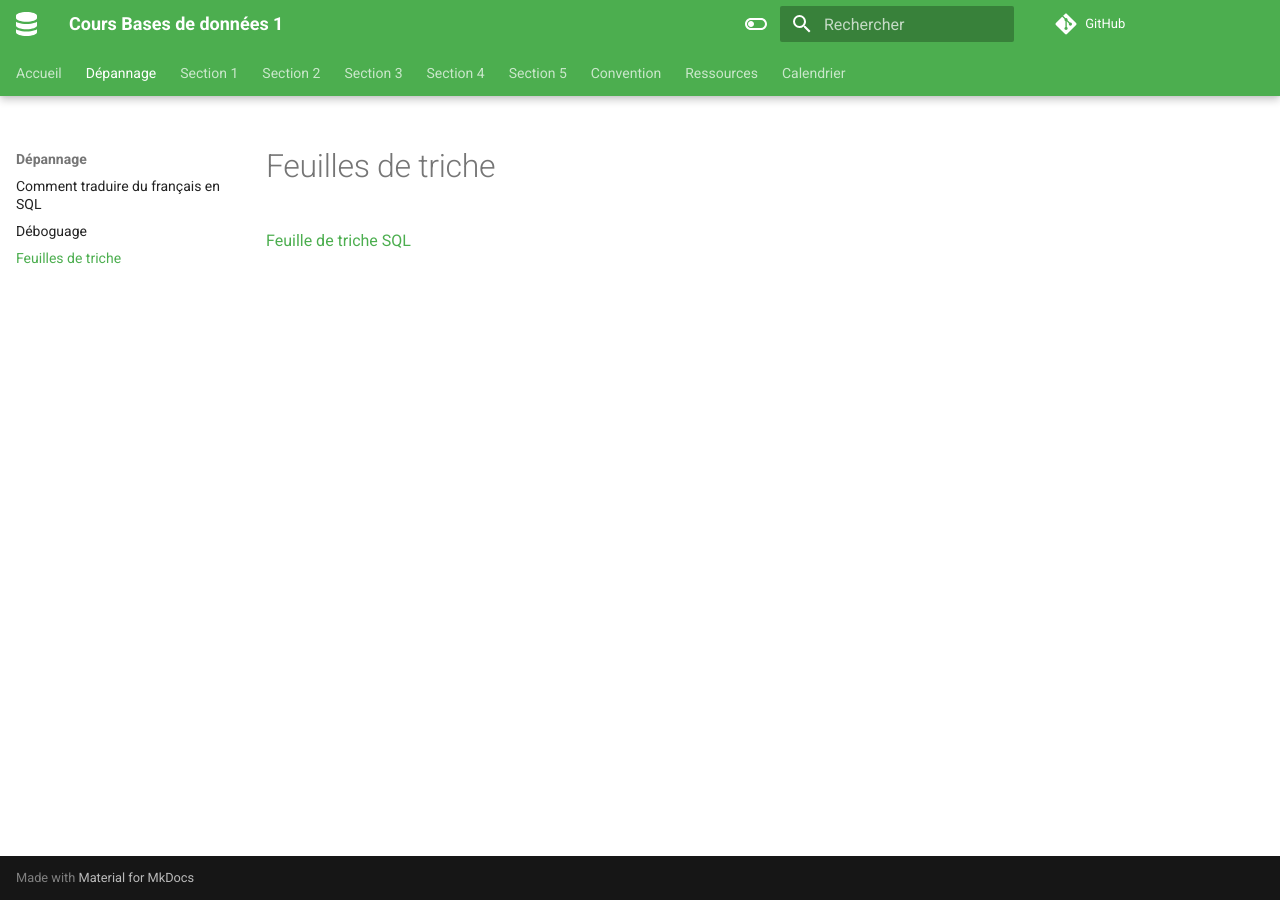
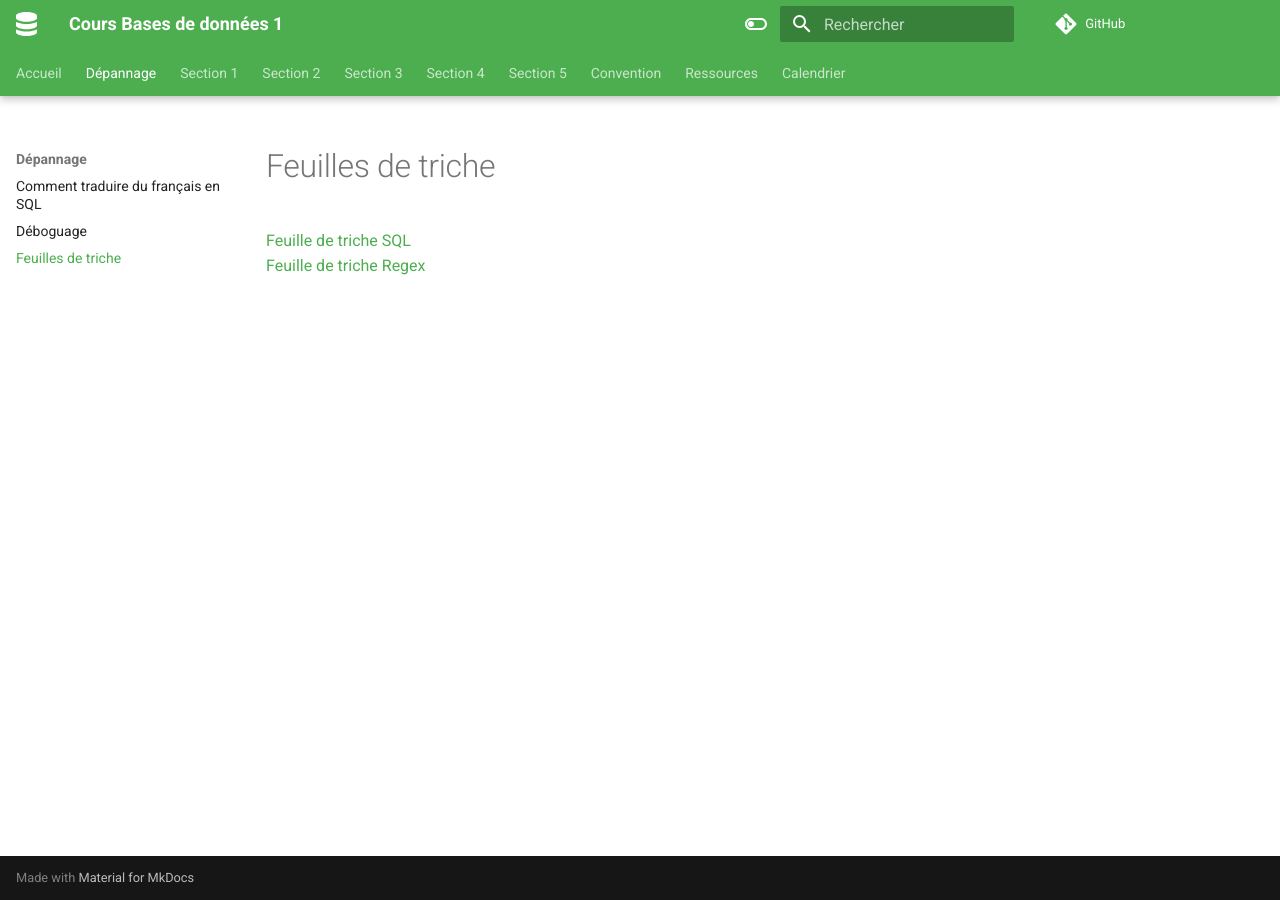
Before and after one commit to cegepvictoetienne/bd1, an MkDocs documentation site: the page built from docs/notes_de_cours/feuilles.md, in a window 1280 px wide. Built offline with MkDocs 1.6.1 and Material for MkDocs 9.7.7, drawn with Linux system fonts in a browser that asks for light colours; comment, search, counter and statistics services are not loaded.

Commit message:
ajout feuille triche regex

```diff
--- a/docs/notes_de_cours/feuilles.md
+++ b/docs/notes_de_cours/feuilles.md
@@ -2,3 +2,4 @@
 
 
 [Feuille de triche SQL](../feuille_triche_sql.pdf)
+[Feuille de triche Regex](../feuille_triche_regex.pdf)
```
Also changed, not shown: 1 other file.
